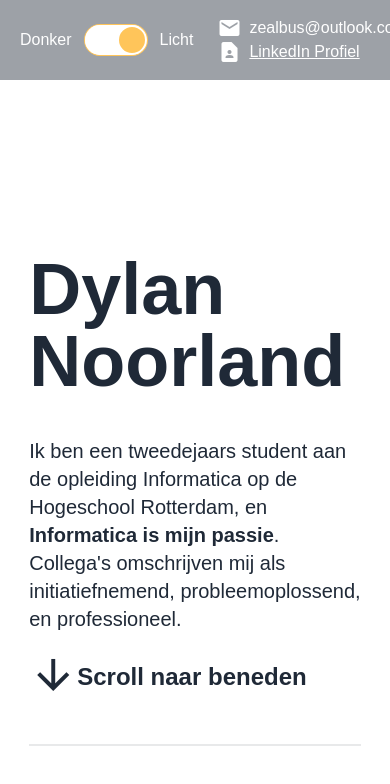
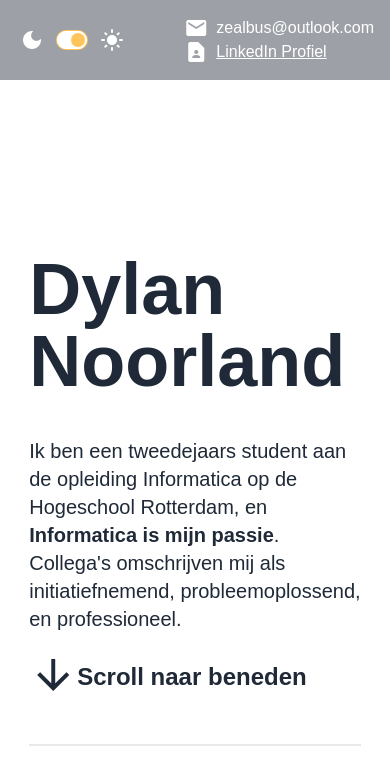
Before and after one commit to bituq/portfolio-site, a Vue app: page / in a window 390 px wide. Shown: the top 784 px of the page. Built offline with nearby package versions, Linux system fonts and the light colour scheme; a web font is replaced by a local one.

Commit message:
Responsive topbar & dark mode

```diff
--- a/src/App.vue
+++ b/src/App.vue
@@ -2,9 +2,11 @@
   <header class="visible xl:invisible bg-neutral bg-opacity-50 backdrop-blur-sm z-20 h-20 fixed w-full">
     <div class="p-4 flex flex-row gap-5 items-center justify-between">
       <div class="list-item form-control text-white flex-row items-center">
-        <label class="label cursor-pointer">Donker</label>
-        <input type="checkbox" class="toggle toggle-lg toggle-secondary z-10" v-model="themeIsLight" checked />
-        <label class="label cursor-pointer">Licht</label>
+        <label class="hidden sm:block label cursor-pointer">Donker</label>
+        <label class="block sm:hidden label cursor-pointer material-icons">dark_mode</label>
+        <input type="checkbox" class="toggle sm:toggle-lg toggle-sm toggle-secondary z-10" v-model="themeIsLight" checked />
+        <label class="block sm:hidden label cursor-pointer material-icons">light_mode</label>
+        <label class="hidden sm:block label cursor-pointer">Licht</label>
       </div>
       <!-- Personal Information -->
       <div>
@@ -43,7 +45,7 @@
 </template>
 
 <script setup lang="ts">
-import { computed, onMounted, ref } from 'vue';
+import { computed, onMounted, ref, watch } from 'vue';
 import HomeView from './views/HomeView.vue';
 import gsap from 'gsap'
 import { ScrollTrigger } from "gsap/ScrollTrigger"
@@ -53,6 +55,9 @@ gsap.registerPlugin(ScrollTrigger)
 
 let themeIsLight = ref(window.matchMedia('(prefers-color-scheme: light)').matches)
 let theme = computed(() => themeIsLight.value ? 'light' : 'dark')
+
+window.matchMedia('(prefers-color-scheme: light)').onchange = (media) => themeIsLight.value = media.matches
+
 
 onMounted(() => {
   let scrollTl = gsap.timeline({
```
